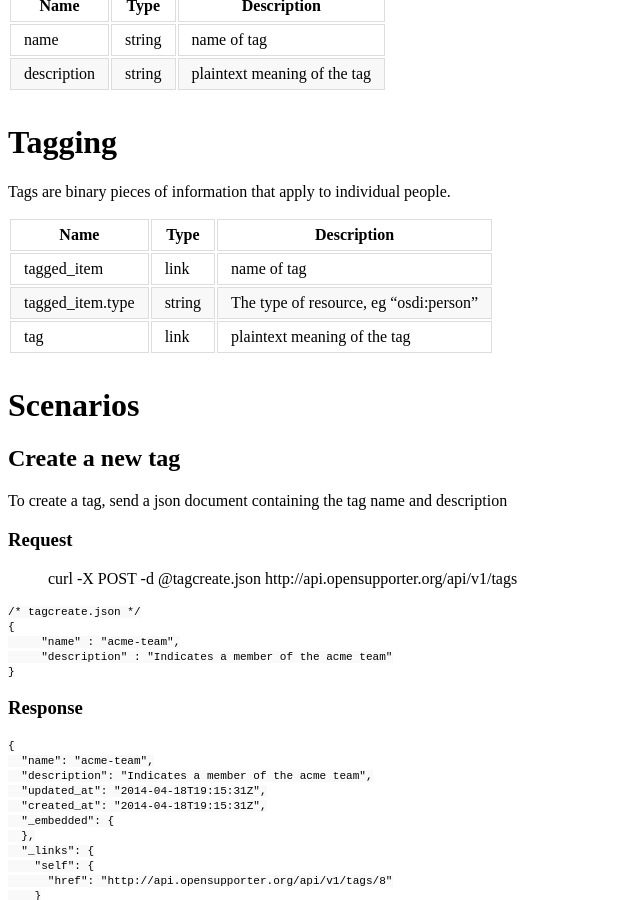
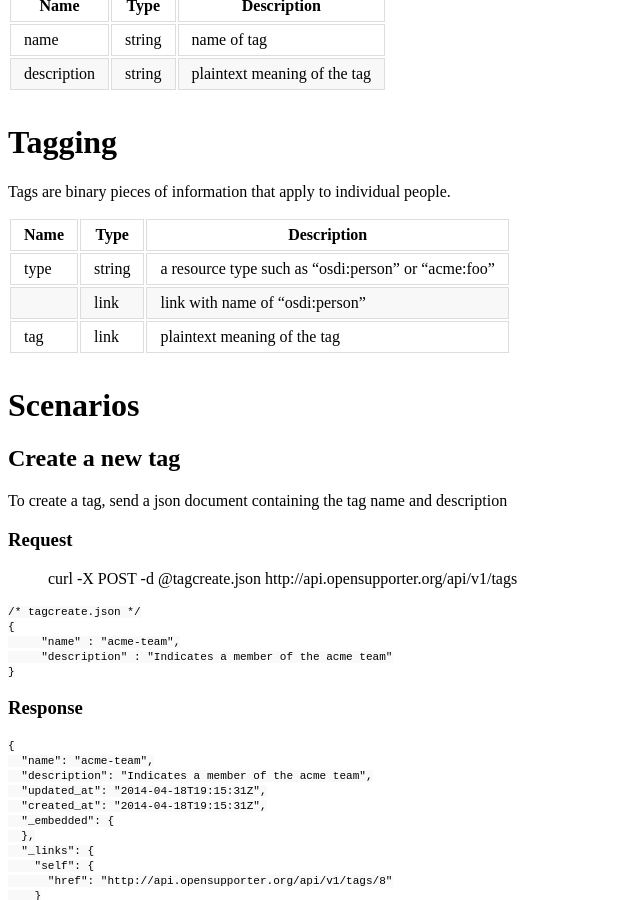
Before and after one commit to opensupporter/osdi-docs, a Jekyll site: the page built from tags.md, in a window 1280 px wide and 900 px high, scrolled down 377 px. Shown: the whole window, without its empty margins (0-640 px from the left). Built offline with Jekyll 4.4.1, drawn with Linux system fonts in a browser that asks for light colours; a style sheet for code colours, icons or effects is not loaded.

Commit message:
Update tags.md

```diff
--- a/tags.md
+++ b/tags.md
@@ -16,8 +16,8 @@ Tags are binary pieces of information that apply to individual people.
 
 |Name   	|Type   |Description
 |---    	|---    |---
-|tagged_item   |link |name of tag
-|tagged_item.type | string | The type of resource, eg "osdi:person"
+| type 		|string | a resource type such as "osdi:person" or "acme:foo"
+|<resource type>  |link | link with name of "osdi:person"
 |tag    	|link |plaintext meaning of the tag
 
 # Scenarios
```
